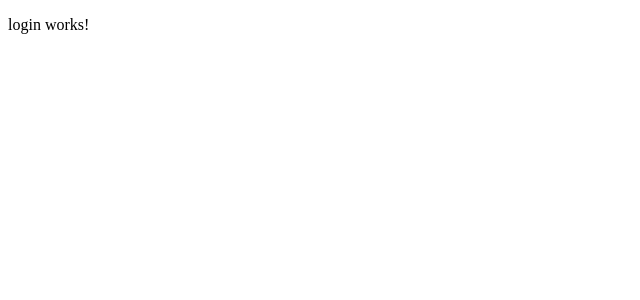
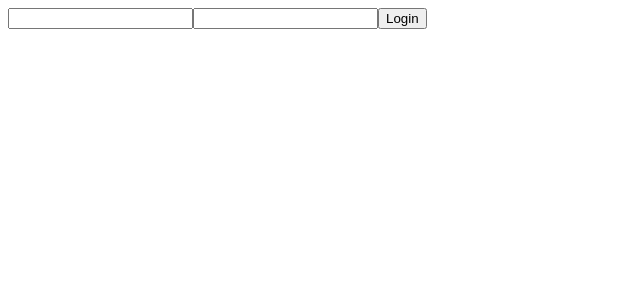
Before and after one commit to Zwogli/todo-list-frontend, an Angular app: page / in a window 1280 px wide. Shown: the top 300 px of the page, without its empty margins (0-640 px from the left). Built offline with nearby package versions, Linux system fonts and the light colour scheme.

Commit message:
Create login form

```diff
--- a/src/app/app.module.ts
+++ b/src/app/app.module.ts
@@ -5,16 +5,18 @@ import { AppRoutingModule } from './app-routing.module';
 import { AppComponent } from './app.component';
 import { LoginComponent } from './components/login/login.component';
 import { AllTodosComponent } from './components/all-todos/all-todos.component';
+import { FormsModule } from '@angular/forms';
 
 @NgModule({
   declarations: [
     AppComponent,
     LoginComponent,
-    AllTodosComponent
+    AllTodosComponent,
   ],
   imports: [
     BrowserModule,
-    AppRoutingModule
+    AppRoutingModule,
+    FormsModule,
   ],
   providers: [],
   bootstrap: [AppComponent]
--- a/src/app/components/login/login.component.html
+++ b/src/app/components/login/login.component.html
@@ -1 +1,5 @@
-<p>login works!</p>
+<form (ngSubmit)="login()">
+  <input type="email" name="email" [(ngModel)]="email" required />
+  <input type="password" name="password" [(ngModel)]="password" required />
+  <button>Login</button>
+</form>
--- a/src/app/components/login/login.component.ts
+++ b/src/app/components/login/login.component.ts
@@ -3,8 +3,17 @@ import { Component } from '@angular/core';
 @Component({
   selector: 'app-login',
   templateUrl: './login.component.html',
-  styleUrl: './login.component.scss'
+  styleUrl: './login.component.scss',
 })
 export class LoginComponent {
+  email: string = '';
+  password: string = '';
 
+  constructor() {}
+
+  ngOnInit(): void {}
+
+  login() {
+    // Logic, communicate with backend
+  }
 }
```
